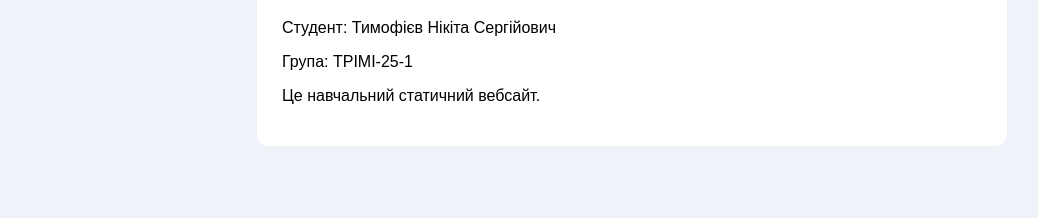
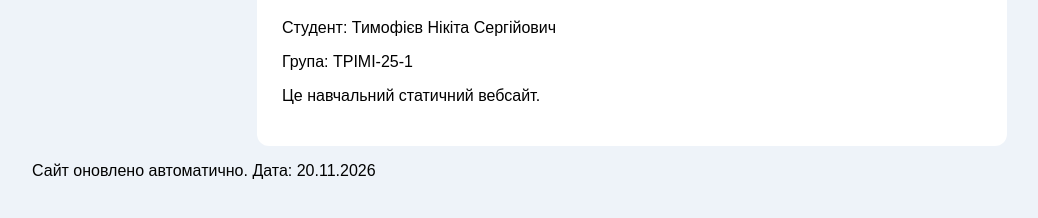
Before and after one commit to niktimofeev456-netizen/cloud-lab3-timofieiev, a plain HTML site: page index.html in a window 1280 px wide. Shown: the part 126-344 px from the top of the page, without its empty margins (8-1046 px from the left). Drawn offline with Linux system fonts and the light colour scheme.

Commit message:
Add last update date to index.html
Added a footer paragraph indicating the last update date.

```diff
--- a/index.html
+++ b/index.html
@@ -21,3 +21,4 @@
   </main>
 </body>
 </html>
+<p>Сайт оновлено автоматично. Дата: 20.11.2026</p>
```
